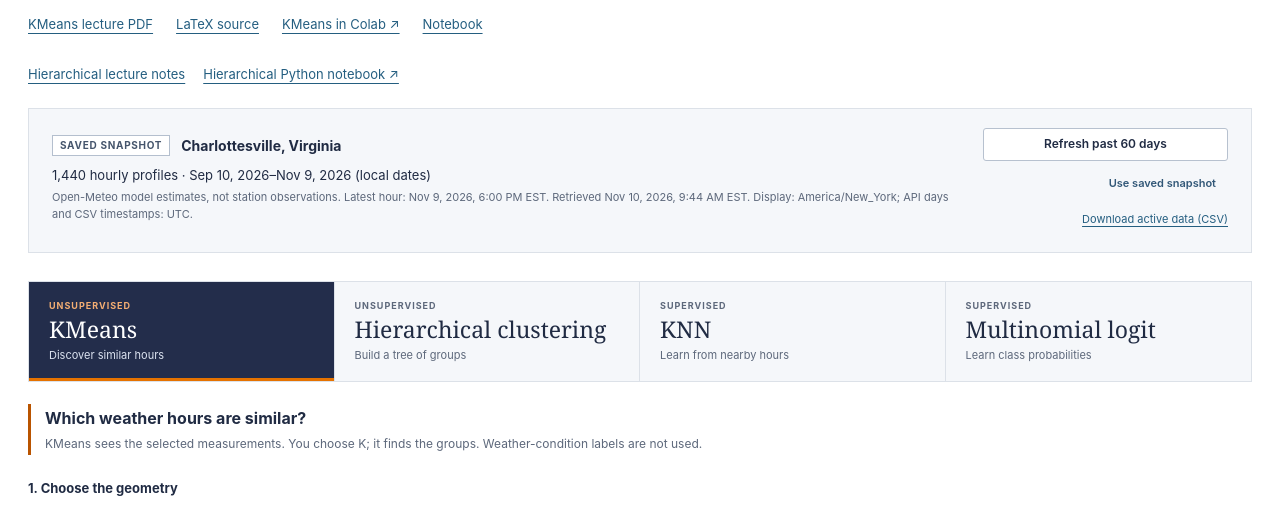
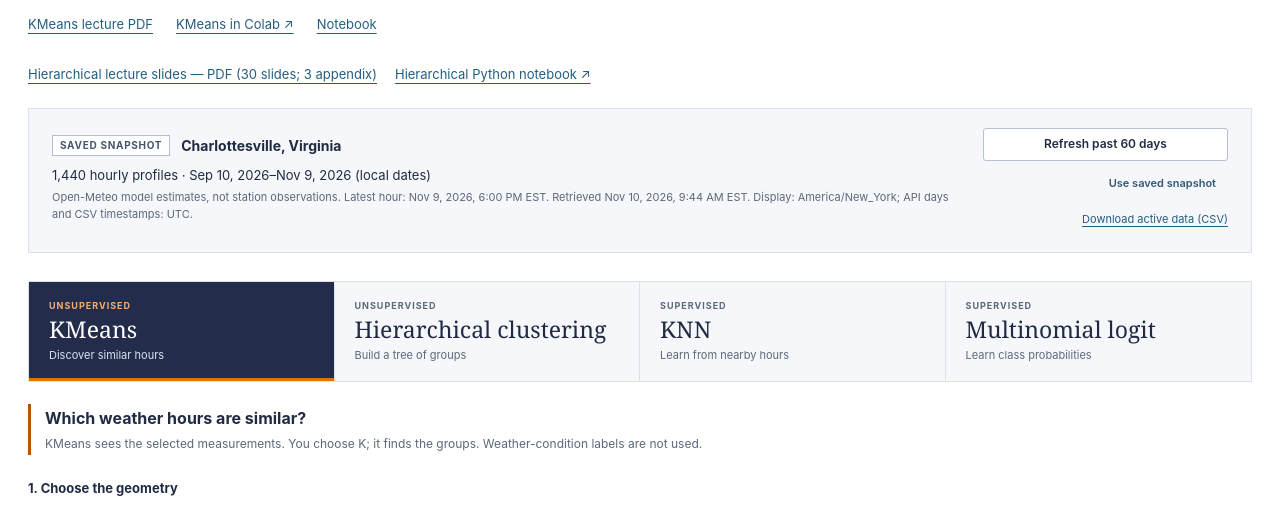
Before and after one commit to afriyiep1/ds6021-predictive-modeling, a plain HTML site: page docs/kmeans/index.html in a window 1280 px wide. Shown: the part 261-769 px from the top of the page. Drawn offline with nearby package versions, Linux system fonts and the light colour scheme.

Commit message:
Point weather dashboard to 30-slide hierarchical PDF and remove KMeans LaTeX link

```diff
--- a/docs/kmeans/index.html
+++ b/docs/kmeans/index.html
@@ -21,7 +21,7 @@
   <script defer src="knn-selection.js?v=20261117c"></script>
   <script defer src="supervised.js?v=20261117d"></script>
   <script defer src="hierarchical-core.js?v=20261117b"></script>
-  <script defer src="hierarchical.js?v=20261117c"></script>
+  <script defer src="hierarchical.js?v=20261118a"></script>
   <script defer src="learning-tabs.js?v=20261117b"></script>
 </head>
 <body>
@@ -32,10 +32,10 @@
       <div class="eyebrow">CLUSTERING &amp; CLASSIFICATION / CHARLOTTESVILLE WEATHER</div>
       <h1 id="page-title">One dataset. Four ways to learn<span>.</span></h1>
       <p class="lede">One point is one weather hour. Discover groups with KMeans and hierarchical clustering, then use labeled weather conditions to explore KNN and multinomial logistic regression.</p>
-      <div class="downloads"><a href="downloads/KMeans_Weather_Notes.pdf">KMeans lecture PDF</a><a href="downloads/KMeans_Weather_Notes.tex">LaTeX source</a><a href="https://colab.research.google.com/github/afriyiep1/ds6021-predictive-modeling/blob/main/docs/kmeans/downloads/KMeans_Weather_Colab.ipynb" target="_blank" rel="noopener">KMeans in Colab ↗</a><a href="downloads/KMeans_Weather_Colab.ipynb" download>Notebook</a></div>
+      <div class="downloads"><a href="downloads/KMeans_Weather_Notes.pdf">KMeans lecture PDF</a><a href="https://colab.research.google.com/github/afriyiep1/ds6021-predictive-modeling/blob/main/docs/kmeans/downloads/KMeans_Weather_Colab.ipynb" target="_blank" rel="noopener">KMeans in Colab ↗</a><a href="downloads/KMeans_Weather_Colab.ipynb" download>Notebook</a></div>
     </section>
 
-    <div class="hier-links"><a href="downloads/Hierarchical_Clustering_Notes.html">Hierarchical lecture notes</a><a href="https://colab.research.google.com/github/afriyiep1/ds6021-predictive-modeling/blob/main/docs/kmeans/downloads/Hierarchical_Clustering_Colab.ipynb" target="_blank" rel="noopener">Hierarchical Python notebook ↗</a></div>
+    <div class="hier-links"><a href="downloads/Hierarchical_Clustering_DS6021.pdf" target="_blank" rel="noopener">Hierarchical lecture slides — PDF (30 slides; 3 appendix)</a><a href="https://colab.research.google.com/github/afriyiep1/ds6021-predictive-modeling/blob/main/docs/kmeans/downloads/Hierarchical_Clustering_Colab.ipynb" target="_blank" rel="noopener">Hierarchical Python notebook ↗</a></div>
     <section class="data-strip" aria-label="Weather dataset">
       <div class="data-copy"><div class="data-title"><span id="data-badge" class="badge">LOADING SNAPSHOT</span><strong>Charlottesville, Virginia</strong></div><p id="data-description">Loading the saved weather hours…</p><p id="data-detail" class="small">Open-Meteo model estimates · timestamps displayed in America/New_York.</p></div>
       <div class="data-actions"><button id="refresh" class="button secondary" disabled>Refresh past 60 days</button><button id="snapshot" class="button quiet" disabled>Use saved snapshot</button><button id="download" class="text-button" disabled>Download active data (CSV)</button></div>
```
